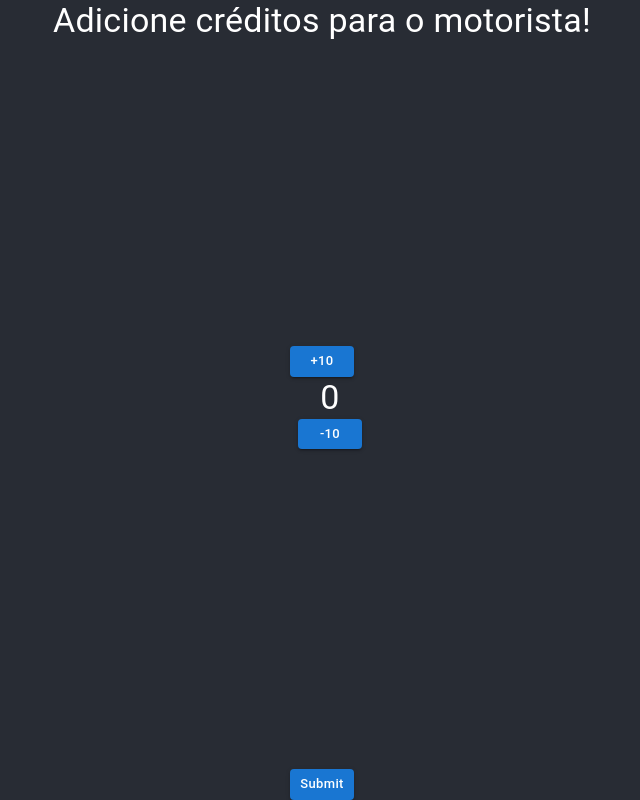
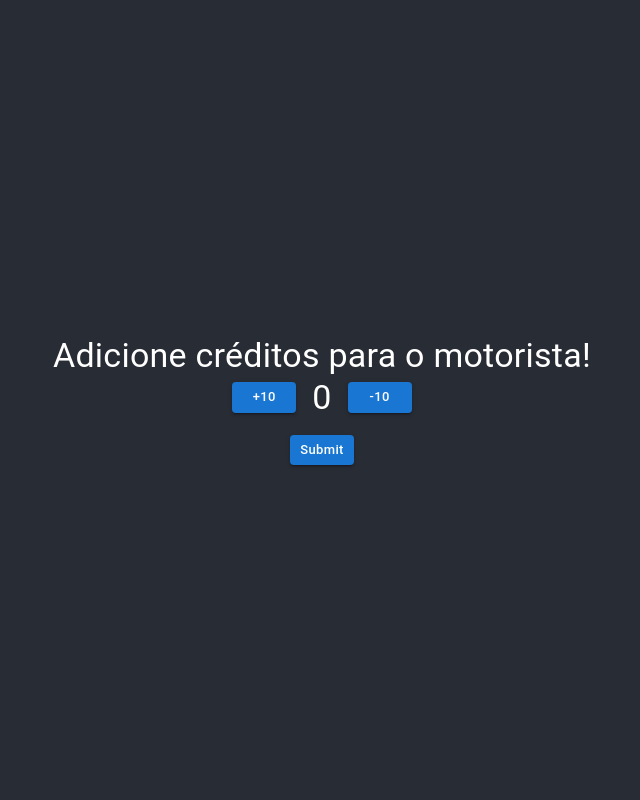
Before and after one commit to lucasmarkes/projeto-gabor, a React (Create React App) app: page / in a window 1280 px wide. Shown: the whole page, without its empty margins (318-958 px from the left). Built offline with nearby package versions, Linux system fonts and the light colour scheme.

Commit message:
created and worked firestore db

```diff
--- a/src/CreateCoinValue.tsx
+++ b/src/CreateCoinValue.tsx
@@ -1,7 +1,7 @@
 import React, { useState } from "react"
-import { addDoc, collection, doc, setDoc } from "firebase/firestore";
+import { addDoc, collection, doc, getDocs } from "firebase/firestore";
 import { db } from "./firebase"
-import { Button, Typography } from "@mui/material";
+import { Button } from "@mui/material";
 import {
 	Container,
 	AddRemoveCoinsButtonsContainer,
@@ -17,12 +17,9 @@ function CreateCoinValue() {
 	const handleSubmit = async (e: any) => {
 		e.preventDefault()
 		try {
-			const docRef = await setDoc(doc(db, 'coins', 'one'), {
+			const docRef = await addDoc(collection(db, "coins"), {
 				coin: coin,
-				 name: "Los Angeles",
-				state: "CA",
-				country: "USA"
-			})
+			});
 			console.log("ADEED: ", docRef)
 		} catch (error) {
 			console.error("ERROR: ", error)
--- a/src/firebase.ts
+++ b/src/firebase.ts
@@ -1,7 +1,7 @@
 import firebase from 'firebase/compat/app';
 import { initializeApp } from 'firebase/app'
 import { getFirestore} from 'firebase/firestore';
-
+import { getAnalytics } from "firebase/analytics";
 
 const firebaseConfig = {
 	apiKey: "AIzaSyBmU_QgiJMotupUek2KpuLV9PB6vsXoa84",
@@ -15,6 +15,7 @@ const firebaseConfig = {
 };
 const app = initializeApp(firebaseConfig);
 const db = getFirestore(app);
+const analytics = getAnalytics(app);
 
-export { db };
+export { db, analytics };
 export default firebase
--- a/src/styled.ts
+++ b/src/styled.ts
@@ -12,10 +12,10 @@ export const Container = styled(Box)({
 
 export const AddRemoveCoinsButtonsContainer = styled(Box)({
   display: "flex",
-  flexDirection: "column",
+  flexDirection: "row",
   alignItems: "center",
   justifyContent: "center",
-  height: "100vh",
+
 });
 
 export const SubmitInfoContainer = styled(Box)({
```
